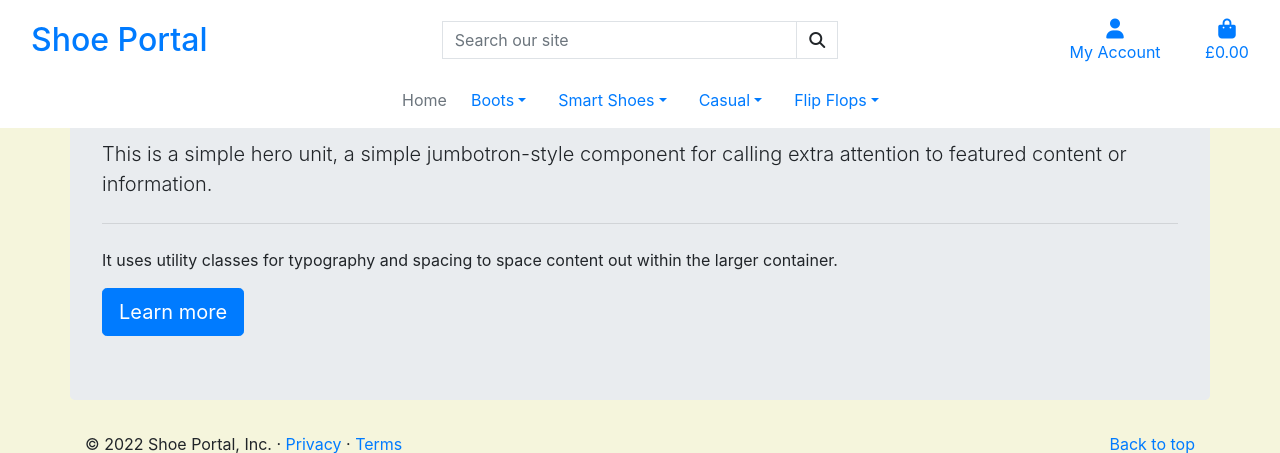
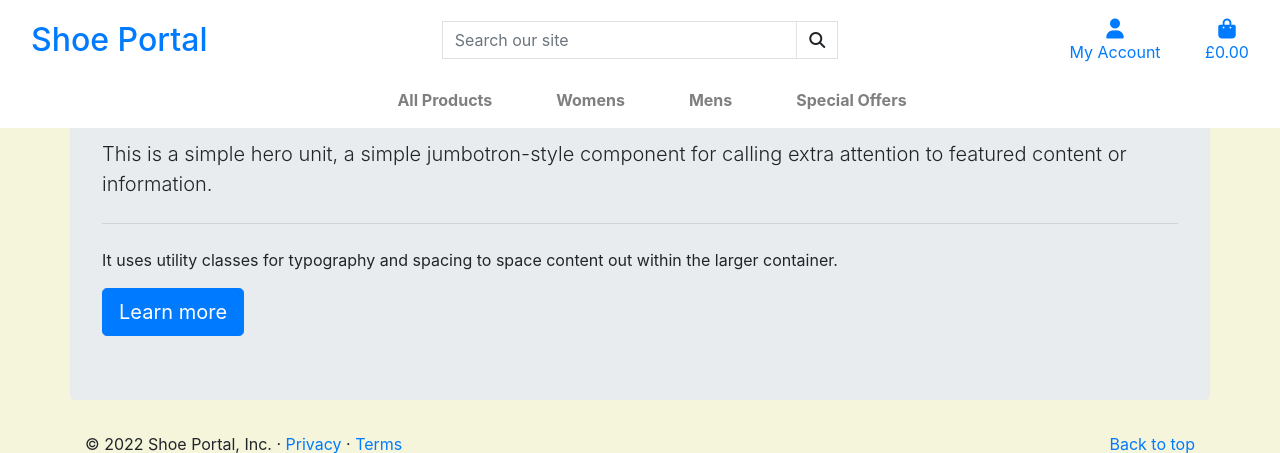
Before and after one commit to dushanka-dev/shoe-portal, a Django app: page / in a window 1280 px wide. Shown: the top 453 px of the page. Run offline with Django 3.2, Linux system fonts and the light colour scheme; some libraries are stand-ins or nearby versions.

Commit message:
Removed unused code. Updated nav categories

```diff
--- a/templates/includes/main-nav.html
+++ b/templates/includes/main-nav.html
@@ -1,48 +1,5 @@
 <div class="collapse navbar-collapse" id="main-nav">
-    <ul class="nav col-12 col-md-auto mb-2 justify-content-center mb-md-0 w-auto mx-auto">
-          <li><a href="#" class="nav-link px-2 text-secondary">Home</a></li>
-
-          <li class="nav-item dropdown">
-            <a class="nav-link dropdown-toggle" data-bs-toggle="dropdown" href="#" role="button" aria-expanded="false">Boots</a>
-            <ul class="dropdown-menu">
-              <li><a class="dropdown-item" href="#">Casual</a></li>
-              <li><hr class="dropdown-divider"></li>
-              <li><a class="dropdown-item" href="#">Smart</a></li>
-            </ul>
-          </li>
-
-          <li class="nav-item dropdown">
-            <a class="nav-link dropdown-toggle" data-bs-toggle="dropdown" href="#" role="button" aria-expanded="false">Smart Shoes</a>
-            <ul class="dropdown-menu">
-
-              <li><a class="dropdown-item" href="#">Casual</a></li>
-              <li><hr class="dropdown-divider"></li>
-              <li><a class="dropdown-item" href="#">Smart</a></li>
-            </ul>
-          </li>
-
-          <li class="nav-item dropdown">
-            <a class="nav-link dropdown-toggle" data-bs-toggle="dropdown" href="#" role="button" aria-expanded="false">Casual</a>
-            <ul class="dropdown-menu">
-
-              <li><a class="dropdown-item" href="#">Casual</a></li>
-              <li><hr class="dropdown-divider"></li>
-              <li><a class="dropdown-item" href="#">Smart</a></li>
-            </ul>
-          </li>
-
-          <li class="nav-item dropdown">
-            <a class="nav-link dropdown-toggle" data-bs-toggle="dropdown" href="#" role="button" aria-expanded="false">Flip Flops</a>
-            <ul class="dropdown-menu">
-
-              <li><a class="dropdown-item" href="#">Casual</a></li>
-              <li><hr class="dropdown-divider"></li>
-              <li><a class="dropdown-item" href="#">Smart</a></li>
-            </ul>
-          </li>
-        </ul>
-
-    <!-- <ul class="navbar-nav w-auto mx-auto">
+    <ul class="navbar-nav w-auto mx-auto">
         <li class="nav-item dropdown">
             <a class="logo-font font-weight-bold nav-link text-black mr-5" href="#" id="all-products-link" data-toggle="dropdown" aria-haspopup="true" aria-expanded="false">
                 All Products
@@ -56,43 +13,36 @@
         </li>
 
         <li class="nav-item dropdown">
-            <a class="logo-font font-weight-bold nav-link text-black mr-5" href="#" id="boots-link" data-toggle="dropdown" aria-haspopup="true" aria-expanded="false">
-                Boots
+            <a class="logo-font font-weight-bold nav-link text-black mr-5" href="#" id="womens-link" data-toggle="dropdown" aria-haspopup="true" aria-expanded="false">
+                Womens
             </a>
-            <div class="dropdown-menu border-0" aria-labelledby="boots-link">
-                <a href="" class="dropdown-item">Casual</a>
-                <a href="" class="dropdown-item">Smart Boots</a>
+            <div class="dropdown-menu border-0" aria-labelledby="womens-link">
+                <a href="" class="dropdown-item">Boots</a>
+                <a href="" class="dropdown-item">Heels</a>
+                <a href="" class="dropdown-item">All Womens Shoes</a>
             </div>
         </li>
 
         <li class="nav-item dropdown">
-            <a class="logo-font font-weight-bold nav-link text-black mr-5" href="#" id="smart-shoes-link" data-toggle="dropdown" aria-haspopup="true" aria-expanded="false">
-                Smart Shoes
+            <a class="logo-font font-weight-bold nav-link text-black mr-5" href="#" id="mens-link" data-toggle="dropdown" aria-haspopup="true" aria-expanded="false">
+                Mens
             </a>
-            <div class="dropdown-menu border-0" aria-labelledby="smart-shoes-link">
-                <a href="" class="dropdown-item">Work shoes</a>
-                <a href="" class="dropdown-item">Part shoes</a>
+            <div class="dropdown-menu border-0" aria-labelledby="mens-link">
+                <a href="" class="dropdown-item">Work Shoes</a>
+                <a href="" class="dropdown-item">Casual</a>
+                <a href="" class="dropdown-item">All Mens Shoes</a>
             </div>
         </li>
 
         <li class="nav-item dropdown">
-            <a class="logo-font font-weight-bold nav-link text-black mr-5" href="#" id="casual-link" data-toggle="dropdown" aria-haspopup="true" aria-expanded="false">
-                Casual
+            <a class="logo-font font-weight-bold nav-link text-black" href="#" id="offers-link" data-toggle="dropdown" aria-haspopup="true" aria-expanded="false">
+                Special Offers
             </a>
-            <div class="dropdown-menu border-0" aria-labelledby="casual-link">
-                <a href="" class="dropdown-item">Trainers</a>
+            <div class="dropdown-menu border-0" aria-labelledby="offers-link">
+                <a href="" class="dropdown-item">New Arrivals</a>
+                <a href="" class="dropdown-item">Deals</a>
+                <a href="" class="dropdown-item">All Specials</a>
             </div>
         </li>
-
-        <li class="nav-item dropdown">
-            <a class="logo-font font-weight-bold nav-link text-black mr-5" href="#" id="flip-flops-link" data-toggle="dropdown" aria-haspopup="true" aria-expanded="false">
-                Flip Flops
-            </a>
-            <div class="dropdown-menu border-0" aria-labelledby="flip-flops-link">
-                <a href="" class="dropdown-item">Beach</a>
-                <a href="" class="dropdown-item">Home flop flops</a>
-            </div>
-        </li>
-
-    </ul> -->
+    </ul>
 </div>
```
